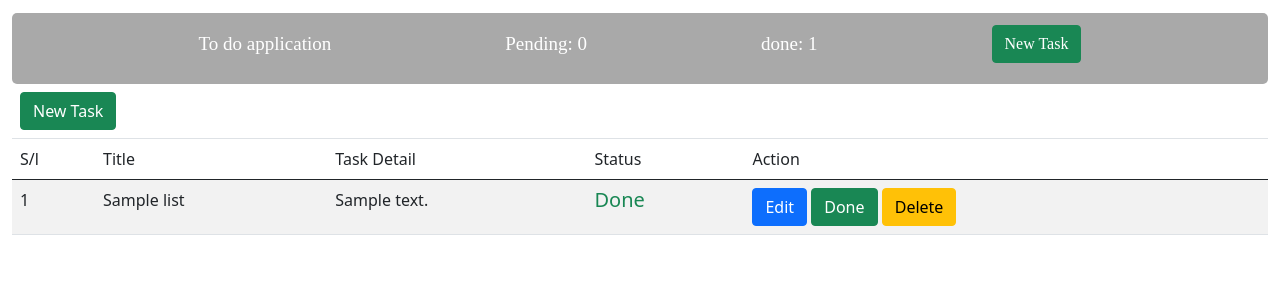
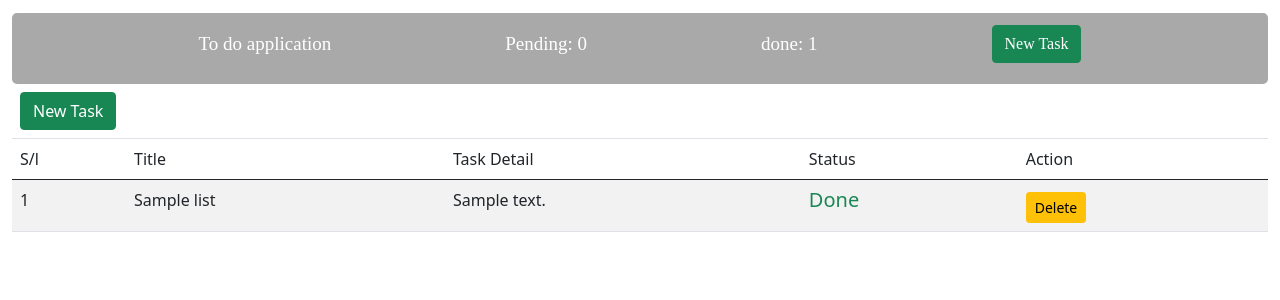
Before and after one commit to sabbir-mahmud/Django_todo, a Django app: page / in a window 1280 px wide. Shown: the top 300 px of the page. Run offline with Django 3.2, Linux system fonts and the light colour scheme; tables that the repository leaves empty hold one stand-in row (values such as "Sample post").

Commit message:
delete task added

```diff
--- a/apps/worklist/templates/to_do/home.html
+++ b/apps/worklist/templates/to_do/home.html
@@ -75,9 +75,15 @@
                                 {% endif %}
 
                             </td>
-                            <td scope="row"><a href="{% url 'edit-task' task.id %}" class="btn btn-primary">Edit</a>
-                                <a href="{% url 'done-task' task.id %}" class="btn btn-success">Done</a>
-                                <a href="{% url 'delete-task' task.id %}" class="btn btn-warning">Delete</a>
+                            <td scope="row">
+                                {% if task.done == False %}
+                                <a href="{% url 'edit-task' task.id %}" class="mt-1 btn btn-sm btn-primary">Edit</a>
+                                {% endif %}
+                                {% if task.done %}
+                                <a href="{% url 'delete-task' task.id %}" class="mt-1 btn btn-sm btn-warning">Delete</a>
+                                {% else%}
+                                <a href="{% url 'done-task' task.id %}" class="mt-1 btn btn-sm btn-success">Done</a>
+                                {% endif %}
                             </td>
                         </tr>
                         {% endfor %}
```
Also changed, not shown: db.sqlite3.
